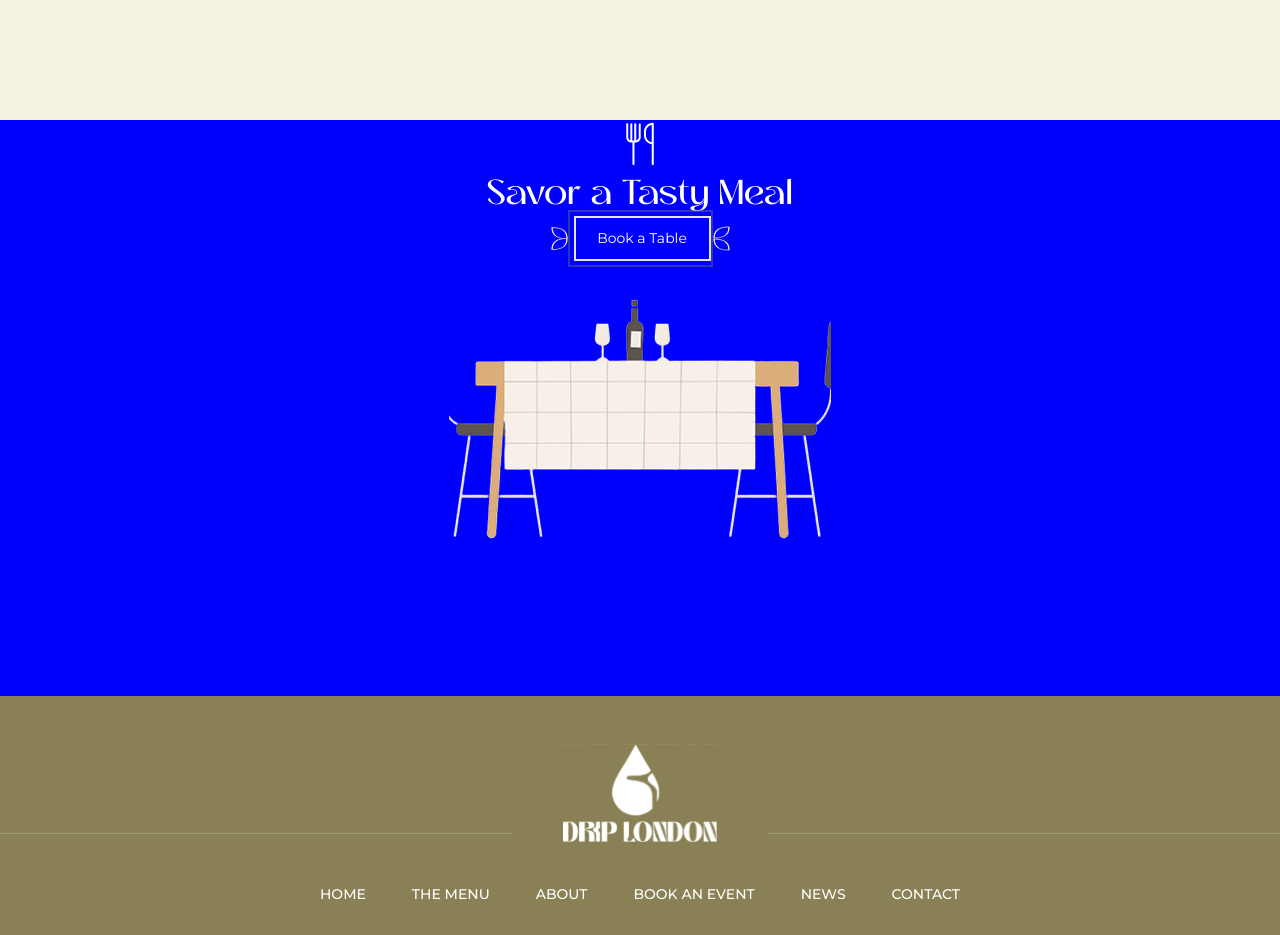
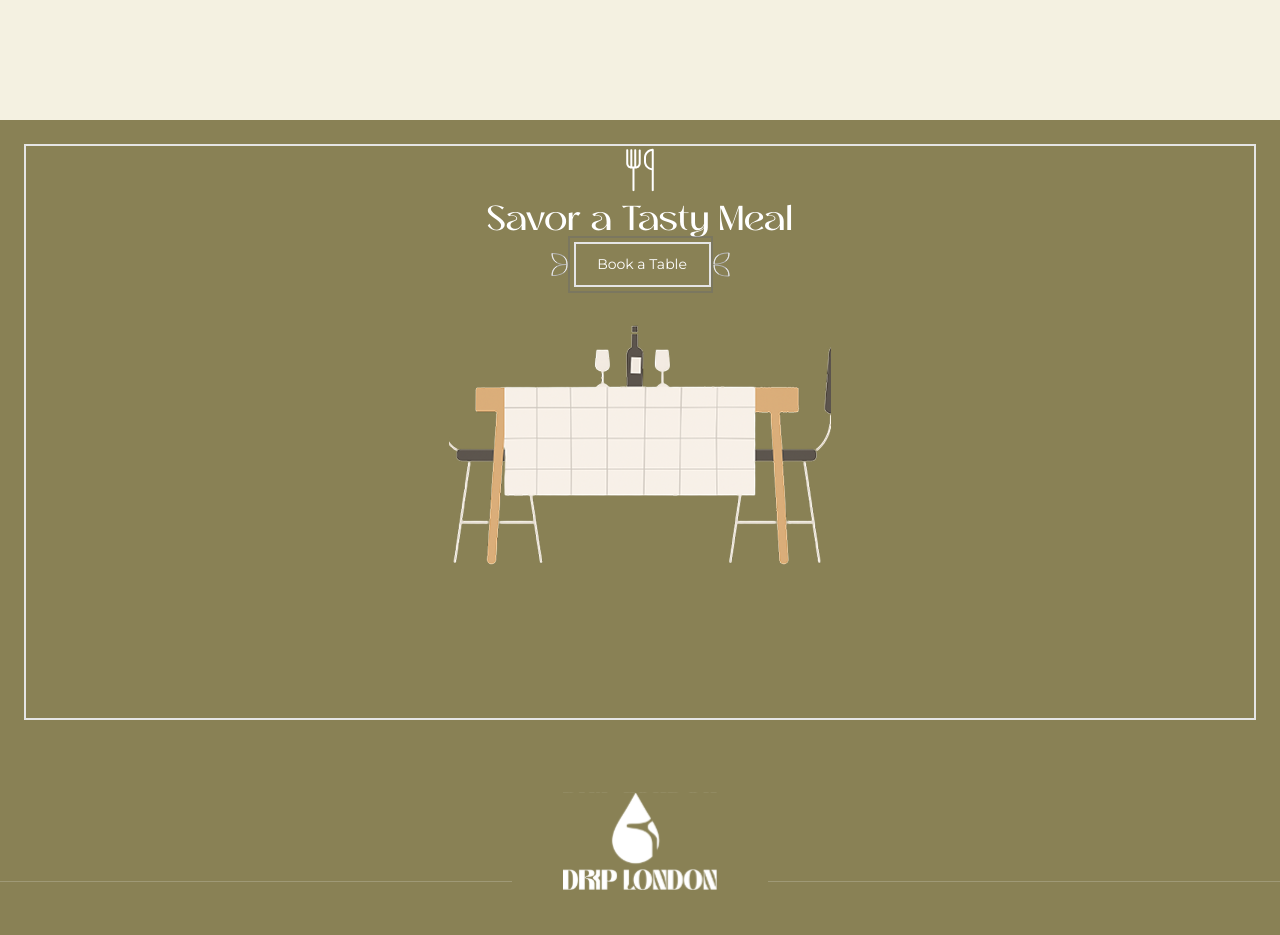
Before and after one commit to bright-web007/drip-london, a Next.js app: page /contact-us in a window 1280 px wide. Shown: the part 600-1535 px from the top of the page. Built offline with nearby package versions, Linux system fonts and the light colour scheme; some icons are missing.

Commit message:
adjusted the background color

```diff
--- a/src/blocks/Block16/Block16.tsx
+++ b/src/blocks/Block16/Block16.tsx
@@ -45,9 +45,9 @@ const Block16 = () => {
 
           {/* savor a tasty meal design */}
 
-        <div className="">
+        <div className="bg-[#898155] p-[24px]">
 
-               <div className="bg-[blue] flex flex-col place-items-center h-[576px] ">
+               <div className="bg-[] border-2 flex flex-col place-items-center h-[576px] ">
                       <div>
                           <Image src={fork} alt="fork and knife"  />
                       </div>
```
